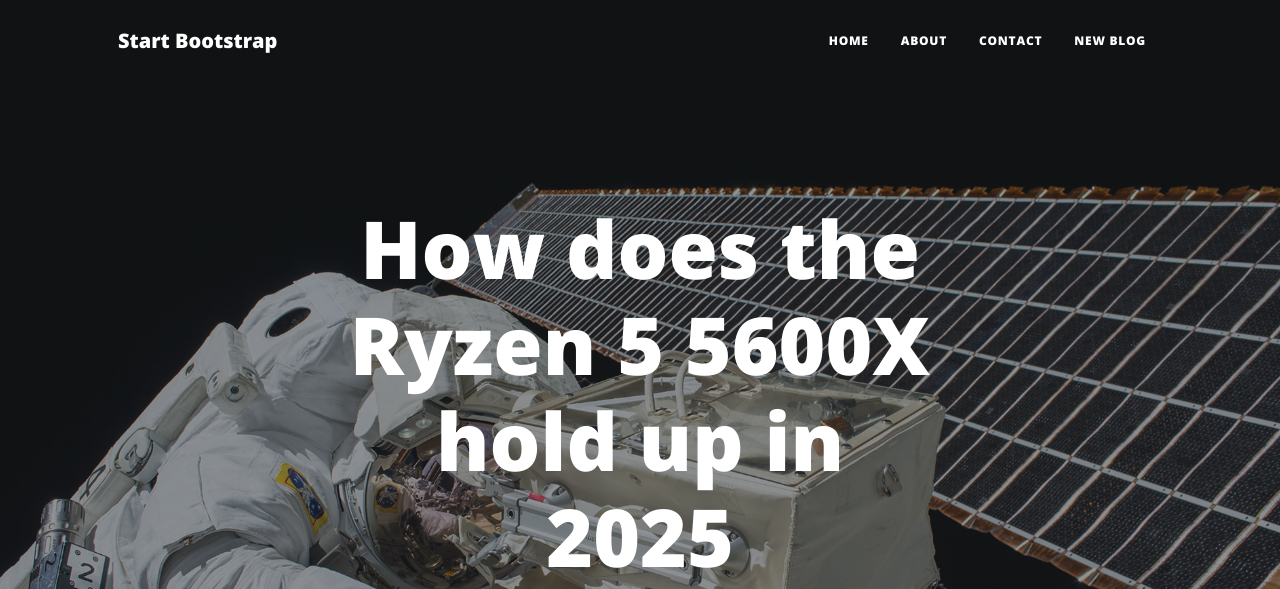
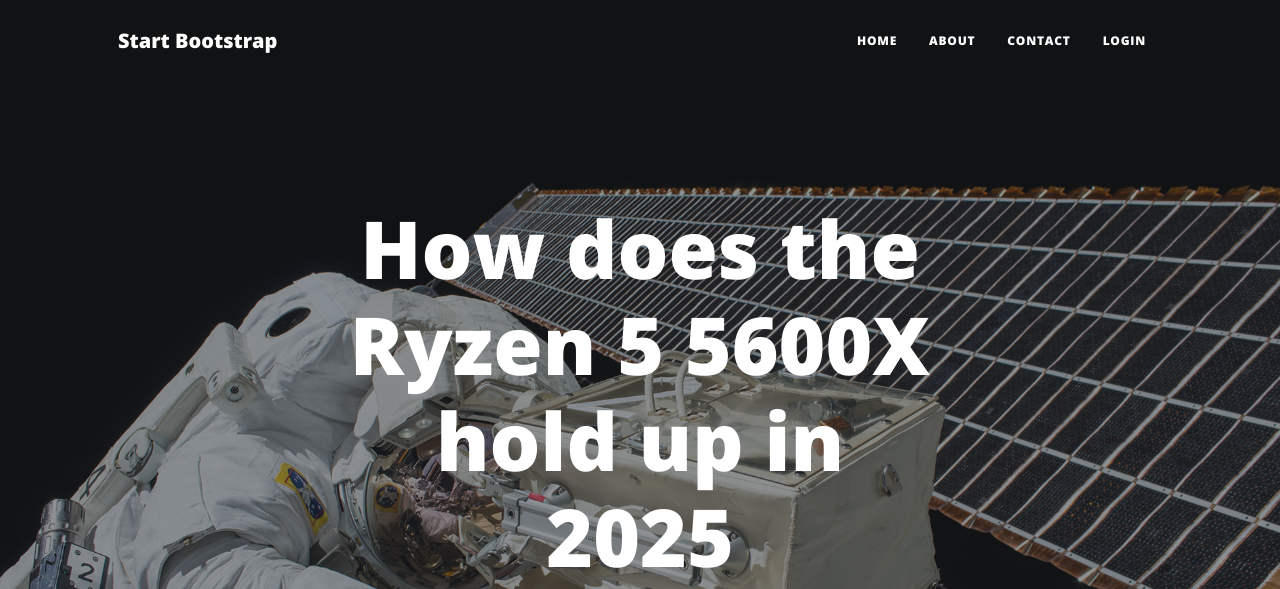
Before and after one commit to Infamous003/MaBlog, a Django app: page /posts/4/ in a window 1280 px wide. Shown: the top 589 px of the page. Run offline with Django 5.2, Linux system fonts and the light colour scheme; data comes from the database, SQL or seed files in the repository; both versions use the stored data as it was after the commit; some libraries are stand-ins or nearby versions.

Commit message:
Add nav links for login and logout

```diff
--- a/templates/base.html
+++ b/templates/base.html
@@ -33,7 +33,13 @@
                         <li class="nav-item"><a class="nav-link px-lg-3 py-3 py-lg-4" href="{% url 'about' %}">About</a></li>
                         {% comment %} <li class="nav-item"><a class="nav-link px-lg-3 py-3 py-lg-4" href="{% url 'post_list' %}">Sample Post</a></li> {% endcomment %}
                         <li class="nav-item"><a class="nav-link px-lg-3 py-3 py-lg-4" href="{% url 'contact' %}">Contact</a></li>
-                        <li class="nav-item"><a class="nav-link px-lg-3 py-3 py-lg-4" href="{% url 'post_create' %}">New blog</a></li>
+                        {% if request.user.is_authenticated %}
+                            <li class="nav-item"><a class="nav-link px-lg-3 py-3 py-lg-4" href="{% url 'post_create' %}">New blog</a></li>
+                            <li class="nav-item"><a class="nav-link px-lg-3 py-3 py-lg-4" href="{% url 'user_logout' %}">Logout</a></li>
+                        {% else %}
+                        <li class="nav-item"><a class="nav-link px-lg-3 py-3 py-lg-4" href="{% url 'user_login' %}">Login</a></li>
+                        {% endif %}
+
                     </ul>
                 </div>
             </div>
```
Also changed, not shown: db.sqlite3.
